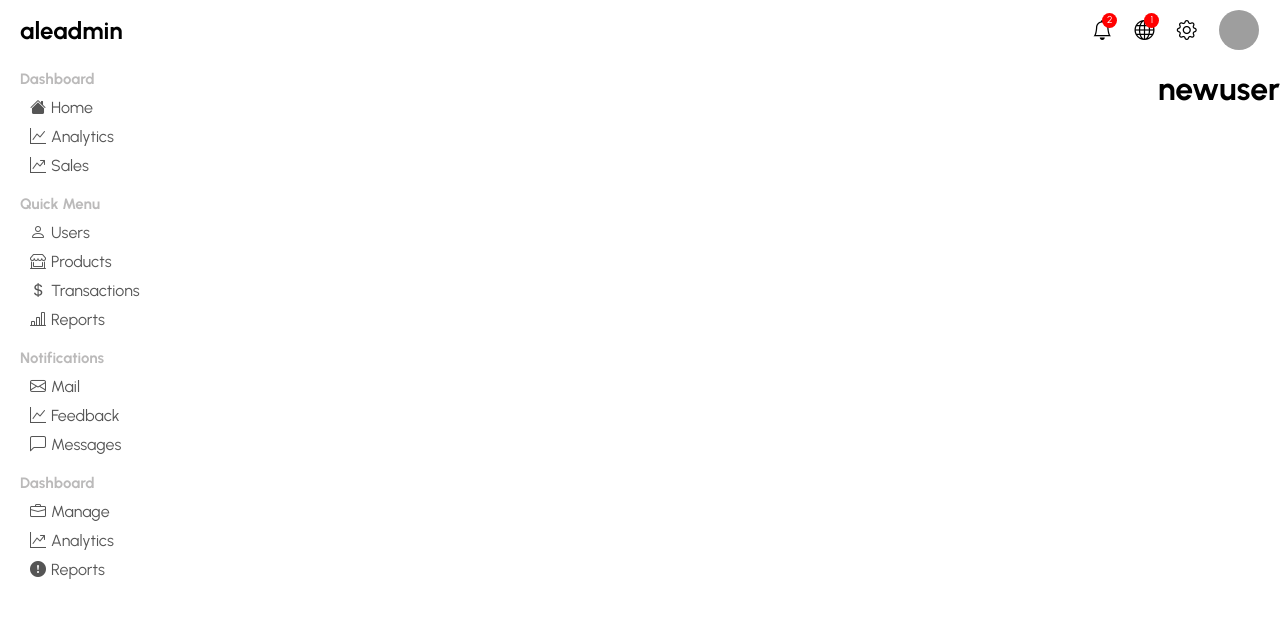
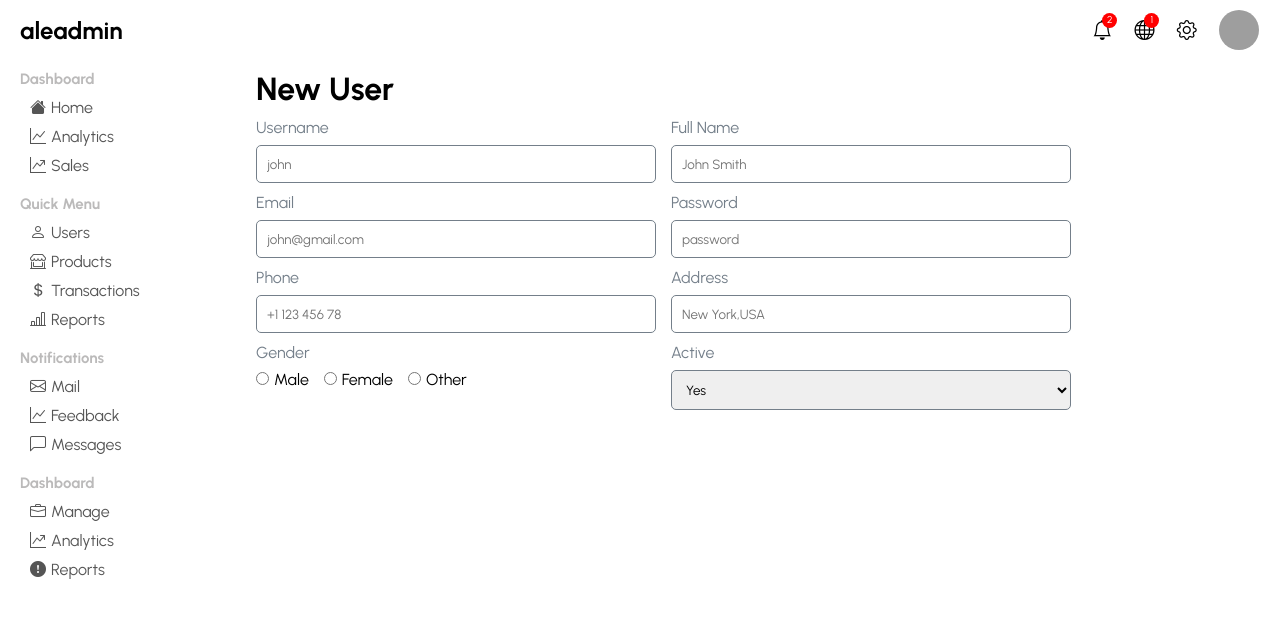
Before and after one commit to ginebras/react-dashboard, a React (Create React App) app: page /newUser in a window 1280 px wide. Shown: the top 618 px of the page. Built offline with nearby package versions, Linux system fonts and the light colour scheme; grey boxes are pictures that could not be loaded.

Commit message:
2 files modified

```diff
--- a/src/pages/NewUser/NewUser.css
+++ b/src/pages/NewUser/NewUser.css
@@ -0,0 +1,36 @@
+.newUser {
+  flex: 4;
+}
+
+form {
+  width: 100%;
+  display: flex;
+  flex-wrap: wrap;
+}
+
+.formGroup {
+  width: 400px;
+  display: flex;
+  flex-direction: column;
+  margin: 10px 15px 0px 0px;
+}
+
+.labelInput {
+  margin-bottom: 8px;
+  color: rgb(116, 127, 138);
+}
+
+.formInput {
+  padding: 10px;
+  outline: none;
+  border: 1px solid rgb(116, 127, 138);
+  border-radius: 5px;
+}
+
+.newGender label {
+  margin-right: 15px;
+}
+
+.inputRadio {
+  margin-right: 5px;
+}
--- a/src/pages/NewUser/NewUser.jsx
+++ b/src/pages/NewUser/NewUser.jsx
@@ -4,7 +4,106 @@ import './NewUser.css';
 export default function NewUser() {
   return (
     <div className="newUser">
-      <h1>newuser</h1>
+      <h1 className="newUserTitle">New User</h1>
+
+      <form>
+        <div className="formGroup">
+          <label htmlFor="username" className="labelInput">
+            Username
+          </label>
+          <input
+            type="text"
+            className="formInput"
+            id="username"
+            placeholder="john"
+          />
+        </div>
+
+        <div className="formGroup">
+          <label htmlFor="fullname" className="labelInput">
+            Full Name
+          </label>
+          <input
+            type="text"
+            className="formInput"
+            placeholder="John Smith"
+            id="fullname"
+          />
+        </div>
+
+        <div className="formGroup">
+          <label htmlFor="email" className="labelInput">
+            Email
+          </label>
+          <input
+            type="text"
+            className="formInput"
+            id="email"
+            placeholder="john@gmail.com"
+          />
+        </div>
+
+        <div className="formGroup">
+          <label htmlFor="password" className="labelInput">
+            Password
+          </label>
+          <input
+            type="text"
+            className="formInput"
+            placeholder="password"
+            id="password"
+          />
+        </div>
+
+        <div className="formGroup">
+          <label htmlFor="phone" className="labelInput">
+            Phone
+          </label>
+          <input
+            type="text"
+            className="formInput"
+            placeholder="+1 123 456 78"
+            id="phone"
+          />
+        </div>
+
+        <div className="formGroup">
+          <label htmlFor="address" className="labelInput">
+            Address
+          </label>
+          <input
+            type="text"
+            className="formInput"
+            id="address"
+            placeholder="New York,USA"
+          />
+        </div>
+
+        <div className="formGroup">
+          <label className="labelInput">Gender</label>
+          <div className="newGender">
+            <input className="inputRadio" type="radio" id="male" value="male" />
+            <label htmlFor="male">Male</label>
+
+            <input className="inputRadio" type="radio" id="female" value="female" />
+            <label htmlFor="female">Female</label>
+
+            <input className="inputRadio" type="radio" id="other" value="other" />
+            <label htmlFor="other">Other</label>
+          </div>
+        </div>
+
+        <div className="formGroup">
+          <label htmlFor="active" className="labelInput">
+            Active
+          </label>
+          <select className="formInput">
+            <option disabled>Select option</option>
+            <option>Yes</option>
+            <option>No</option>
+          </select>
+        </div>
+      </form>
     </div>
   );
 }
```
